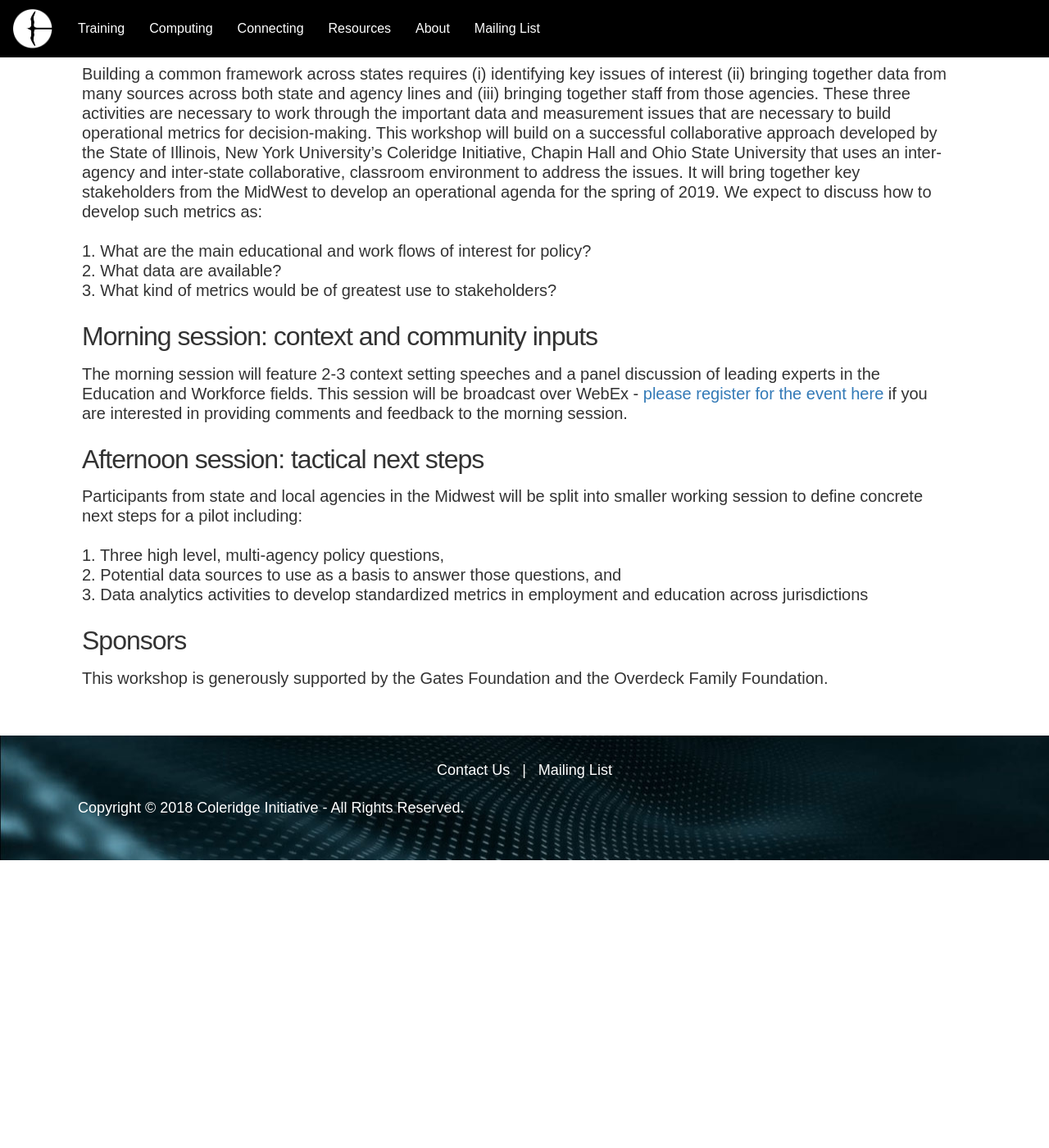
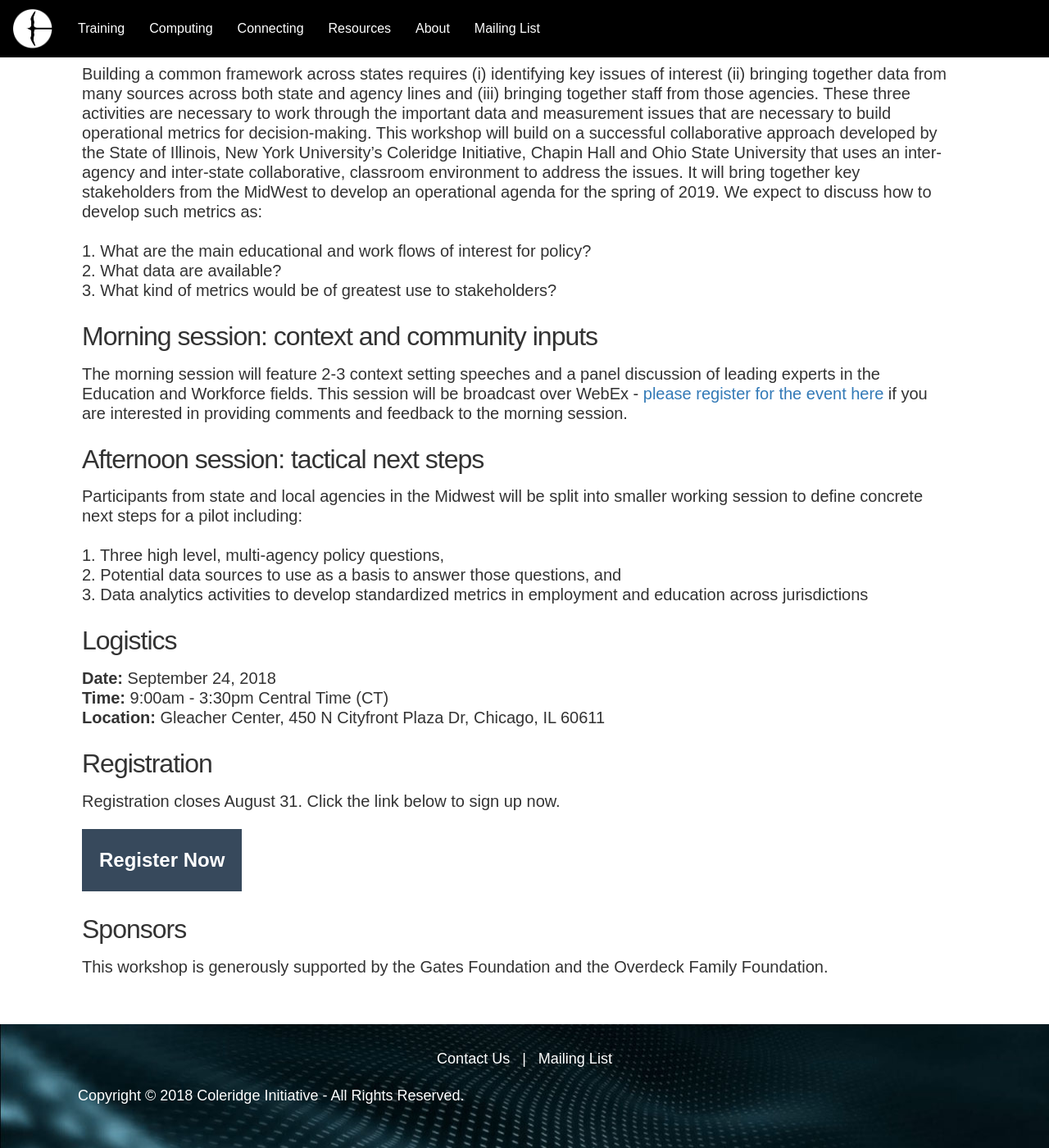
Before and after one commit to NYU-CI/coleridge, a Jekyll site: the page built from pages/workshop.html, in a window 1280 px wide and 1400 px high, scrolled down 616 px. Shown: the whole window at 82% size. Built offline with Jekyll 4.4.1, drawn with Linux system fonts in a browser that asks for light colours; nearby versions of some CDN libraries; before the commit the page ends 1665 px from its top, so only the background shows below that.

Commit message:
Workshop updates

```diff
--- a/_layouts/default.html
+++ b/_layouts/default.html
@@ -10,10 +10,18 @@
   <script src="{{site.baseurl}}/assets/js/static/jquery.min.js"></script>
   <script src="{{site.baseurl}}/assets/js/static/bootstrap.min.js"></script>
   -->
-   <!-- Latest compiled and minified CSS for Bootstrap-->
+  <!-- Latest compiled and minified CSS for Bootstrap 3.3.7-->
   <link rel="stylesheet" href="https://maxcdn.bootstrapcdn.com/bootstrap/3.3.7/css/bootstrap.min.css">
   <script src="https://ajax.googleapis.com/ajax/libs/jquery/3.2.1/jquery.min.js"></script>
   <script src="https://maxcdn.bootstrapcdn.com/bootstrap/3.3.7/js/bootstrap.min.js"></script>
+
+  <!-- Latest compiled and minified CSS for Bootstrap 4.1.3-->
+  <!-- NOT YET SUPPORTED --> <!--
+  <link rel="stylesheet" href="https://stackpath.bootstrapcdn.com/bootstrap/4.1.3/css/bootstrap.min.css" integrity="sha384-MCw98/SFnGE8fJT3GXwEOngsV7Zt27NXFoaoApmYm81iuXoPkFOJwJ8ERdknLPMO" crossorigin="anonymous">
+  <script src="https://code.jquery.com/jquery-3.3.1.slim.min.js" integrity="sha384-q8i/X+965DzO0rT7abK41JStQIAqVgRVzpbzo5smXKp4YfRvH+8abtTE1Pi6jizo" crossorigin="anonymous"></script>
+  <script src="https://cdnjs.cloudflare.com/ajax/libs/popper.js/1.14.3/umd/popper.min.js" integrity="sha384-ZMP7rVo3mIykV+2+9J3UJ46jBk0WLaUAdn689aCwoqbBJiSnjAK/l8WvCWPIPm49" crossorigin="anonymous"></script>
+  <script src="https://stackpath.bootstrapcdn.com/bootstrap/4.1.3/js/bootstrap.min.js" integrity="sha384-ChfqqxuZUCnJSK3+MXmPNIyE6ZbWh2IMqE241rYiqJxyMiZ6OW/JmZQ5stwEULTy" crossorigin="anonymous"></script>
+  -->
 
   <!-- Custom JS -->
   <script src="{{site.baseurl}}/assets/js/script.js"></script>
--- a/assets/css/mobilefirst.css
+++ b/assets/css/mobilefirst.css
@@ -1653,6 +1653,17 @@ ol {
   font-size: 40px;
 }
 
+.workshop-register-button {
+  font-size: 24px;
+  color: #FFFFFF;
+  background-color: #37495C;
+  padding: 20px 20px 20px 20px;
+  margin: 12px 0px 12px 30px;
+  font-weight: 600;
+  border: 1px solid #37495C;
+  display: inline-block;
+}
+
 .page-title-standalone {
   padding: 140px 0px 60px 80px;
   font-size: 72px;
--- a/pages/about.html
+++ b/pages/about.html
@@ -7,9 +7,6 @@ permalink: about.html
   <div class="row">
     <div class="col-sm-12">
       <div class="page-title">ABOUT</div>
-    </div>
-    <div class="col-sm-12">
-      <div class="page-description"></div>
     </div>
   </div>
 </div>
--- a/pages/workshop.html
+++ b/pages/workshop.html
@@ -7,7 +7,6 @@ permalink: workshop.html
   <div class="row">
     <div class="col-sm-12">
       <div class="page-title workshop-title">Outcomes from Transitions in Education and Work: Developing a Scalable Regional Approach</div>
-
     </div>
     <div class="col-sm-12">
       <div class="page-description"></div>
@@ -55,6 +54,29 @@ permalink: workshop.html
     </div>
 
     <div class="col-sm-12">
+      <p class="curriculum-title">Logistics</p>
+    </div>
+    <div class="col-sm-12">
+      <p class="curriculum-description">
+        <strong>Date: </strong>September 24, 2018<br>
+        <strong>Time: </strong>9:00am - 3:30pm Central Time (CT)<br>
+        <strong>Location: </strong>Gleacher Center, 450 N Cityfront Plaza Dr, Chicago, IL 60611<br>
+      </p>
+    </div>
+
+    <div class="col-sm-12">
+      <p class="curriculum-title">Registration</p>
+    </div>
+    <div class="col-sm-12">
+      <p class="curriculum-description">
+        Registration closes August 31. Click the link below to sign up now.
+      </p>
+    </div>
+    <div class="col-sm-12">
+      <a href="https://goo.gl/forms/k0s84APvIyCGpRq73" target="_blank"><div class="workshop-register-button">Register Now</div></a>
+    </div>
+
+    <div class="col-sm-12">
       <p class="curriculum-title">Sponsors</p>
     </div>
     <div class="col-sm-12">
```
